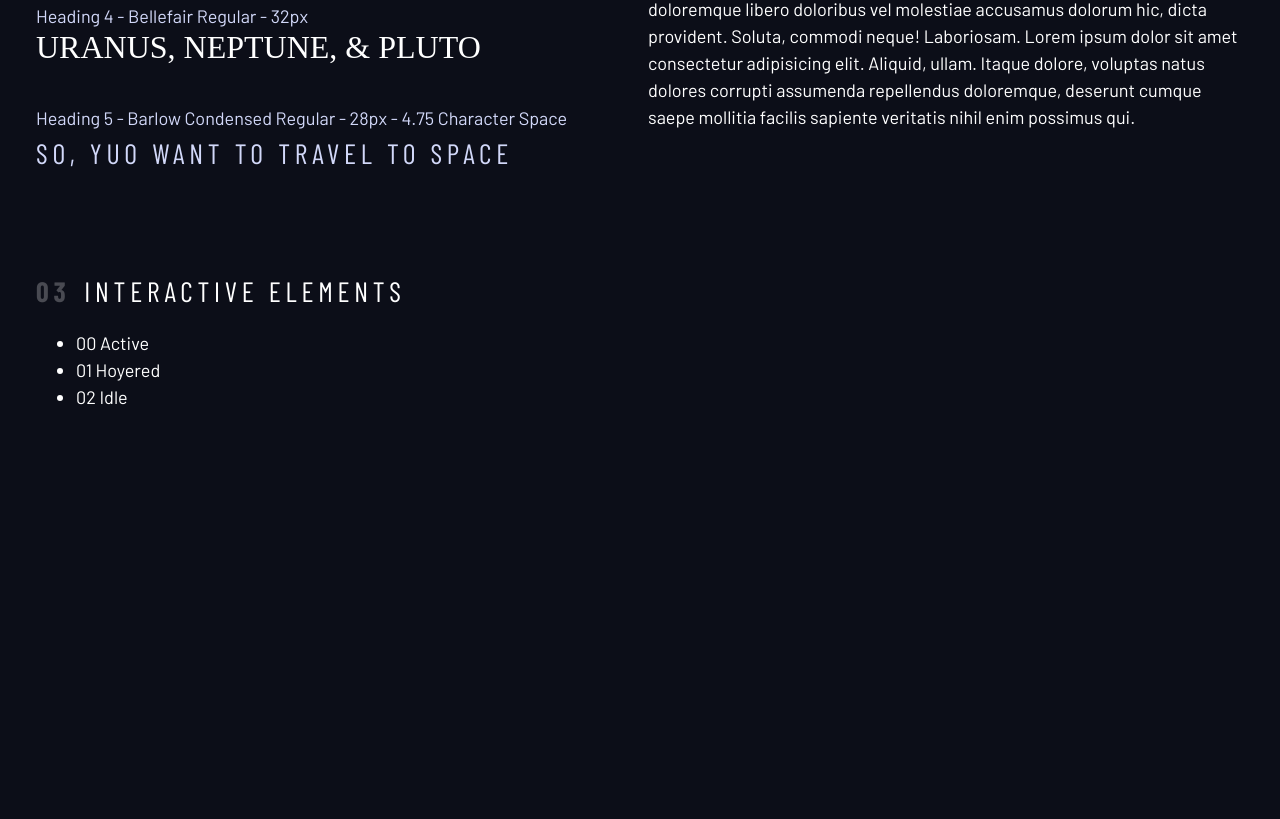
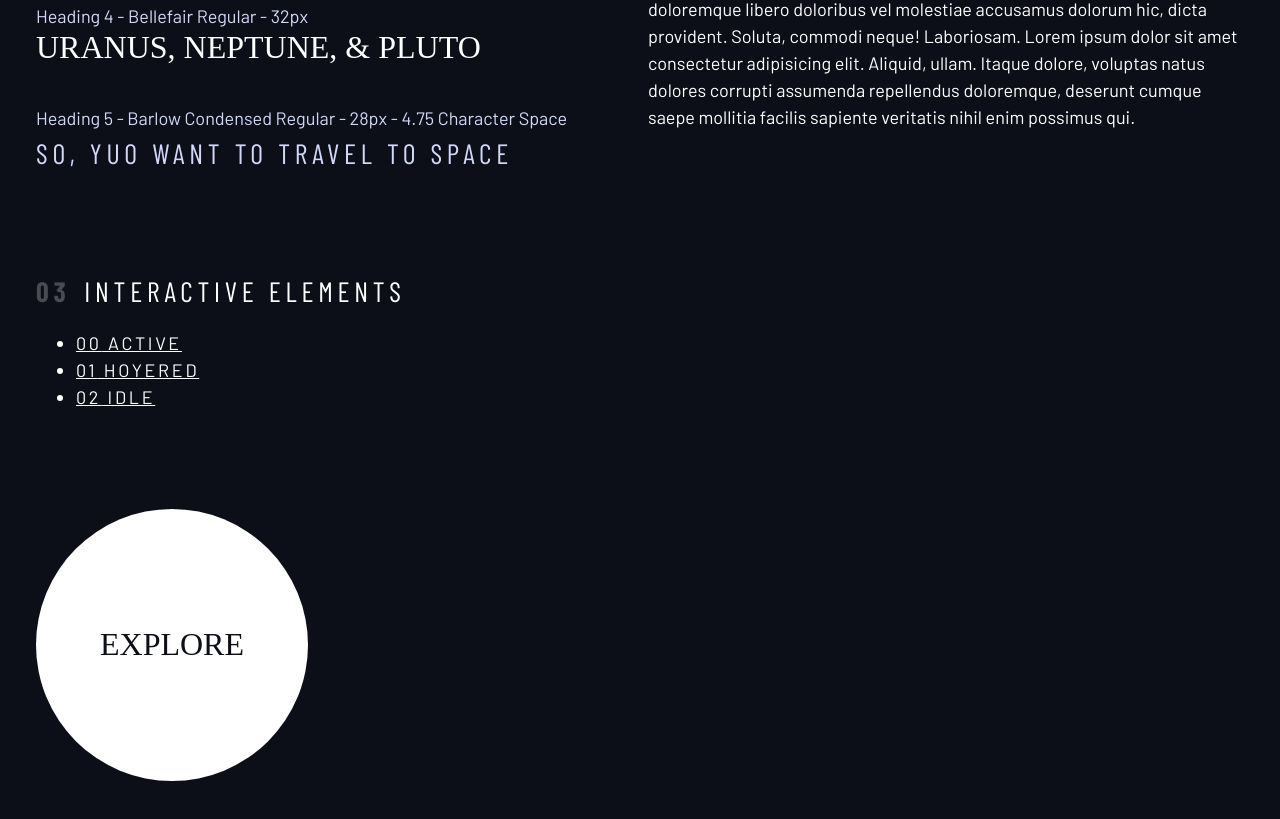
Before and after one commit to gretelga/Practica-Maquetac-on-FreeCodeCamp, a plain HTML site: page design-system.html in a window 1280 px wide. Shown: the part 1091-1910 px from the top of the page. Before the commit the page ends 1598 px from the top, so only its background shows below. Drawn offline with nearby package versions, Linux system fonts and the light colour scheme; a web font is replaced by a local one.

Commit message:
Se agrega la section 3 al proyecto y la parte de CSS que lo complementa aun no se termina esta seccion

```diff
--- a/design-system.html
+++ b/design-system.html
@@ -102,19 +102,29 @@
 
     <section class="flow space-section">
         <h2 class="numbered-title"><span>03</span>Interactive Elements</h2>
+        <div>
+            <nav>
+                <ul>
+                    <li><a class="uppercase text-white letter-spacing-2" href="#"><span>00</span> Active </a></li>
+                    <li><a class="uppercase text-white letter-spacing-2" href="#"><span>01</span> Hoyered </a></li>
+                    <li><a class="uppercase text-white letter-spacing-2" href="#"><span>02</span> Idle </a></li>
+                </ul>
+            </nav>
 
-        <nav>
-            <ul>
-                <li>00 Active</li>
-                <li>01 Hoyered</li>
-                <li>02 Idle</li>
-            </ul>
-        </nav>
+        </div>
+
+        <div class="flex">
+            <div style="margin-top: 5rem">
+                <a href="#" class="large-button uppercase ff-serif fs-600 text-dark bg-white">Explore
+                </a>
+            </div>
+        </div>
+
+
 
 
     </section>
 
 </div>
-
 </body>
 </html>
--- a/index.css
+++ b/index.css
@@ -206,3 +206,37 @@ select {
   font-weight: 700;
   color: hsl( var(--clr-white) / .25);
 }
+
+/* ------------------- */
+/* Components         */
+/* ------------------- */
+
+.large-button {
+  font-size: 2rem;
+  position: relative;
+  z-index: 1;
+  display: inline-grid;
+  place-items: center;
+  padding: 0 2em;
+  border-radius: 50%;
+  aspect-ratio: 1;
+  text-decoration: none;
+}
+
+.large-button::after {
+  content: '';
+  position: absolute;
+  z-index: -1;
+  width: 100%;
+  height: 100%;
+  background: hsl( var(--clr-white) / .1);
+  border-radius: 50%;
+  opacity: 0;
+  transition: opacity 500ms linear, transform 750ms ease-in-out;
+}
+
+.large-button:hover::after,
+.large-button:focus::after {
+    opacity: 1;
+    transform: scale(1.5);
+}
```
